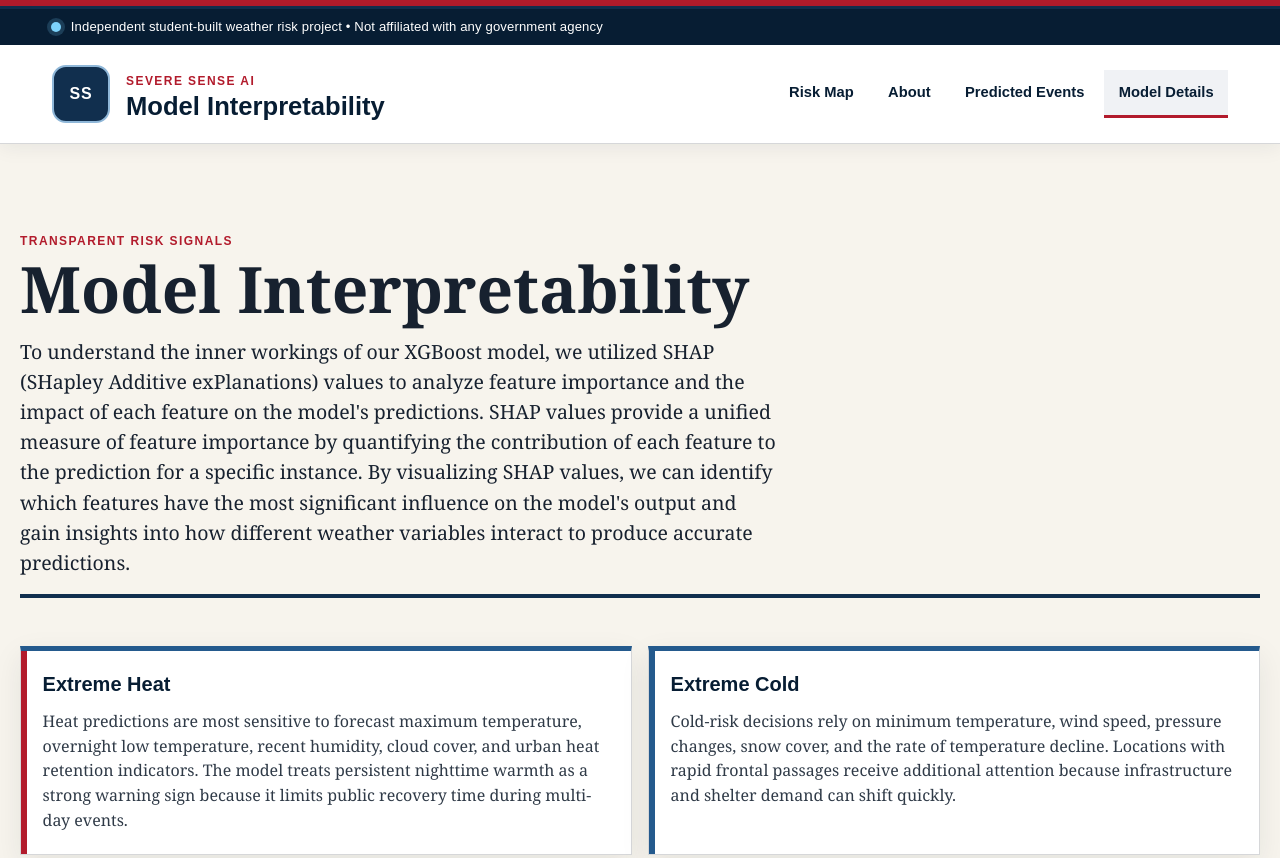
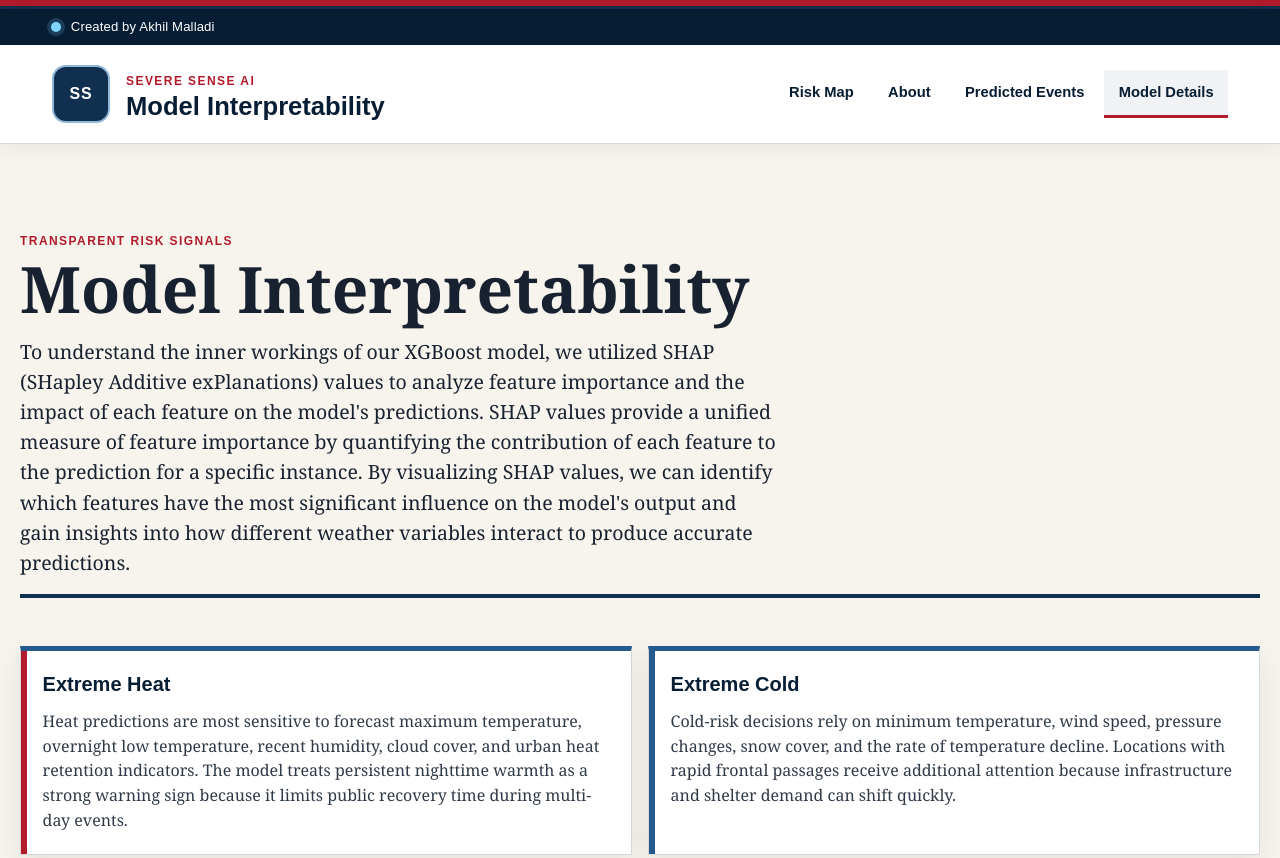
Before and after one commit to Akhil-N-Malladi/SevereWeatherPrediction, a plain HTML site: page Frontend/Interpretability.html in a window 1280 px wide. Shown: the top 858 px of the page. Drawn offline with Linux system fonts and the light colour scheme.

Commit message:
Update project attribution in Interpretability.html

```diff
--- a/Frontend/Interpretability.html
+++ b/Frontend/Interpretability.html
@@ -12,7 +12,7 @@
     <header class="site-header" id="header">
       <div class="gov-strip">
         <span class="flag-mark" aria-hidden="true"></span>
-        <span>Independent student-built weather risk project • Not affiliated with any government agency</span>
+        <span>Created by Akhil Malladi</span>
       </div>
 
       <div class="masthead">
```
